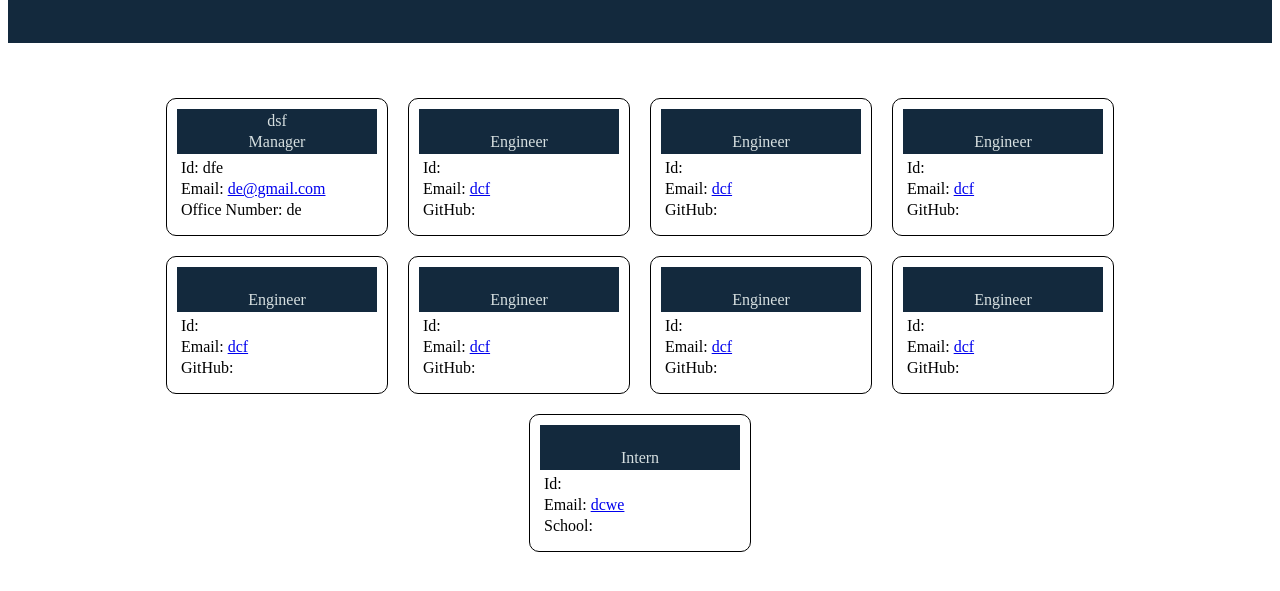
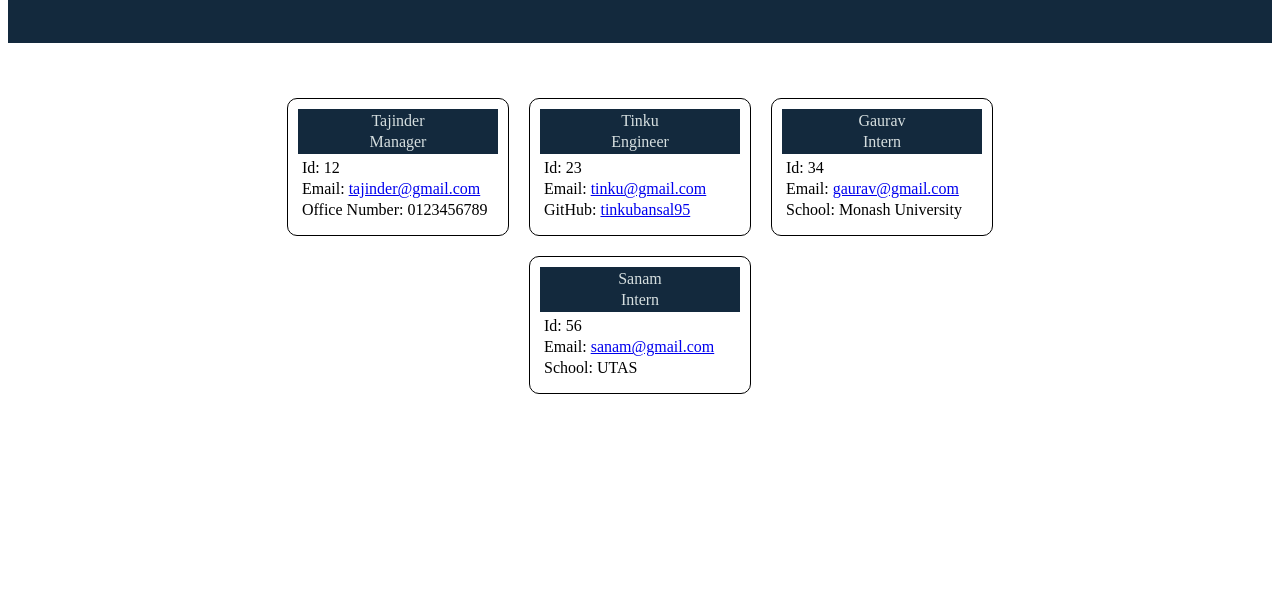
Before and after one commit to tinkubansal95/team-profile-generator, a website: page dist/index.html in a window 1280 px wide. Shown: the part 109-700 px from the top of the page. Drawn offline with Linux system fonts and the light colour scheme.

Commit message:
Edited ReadMe file

```diff
--- a/dist/index.html
+++ b/dist/index.html
@@ -6,7 +6,6 @@
     <title>My Team</title>
     <link rel="stylesheet" href="https://cdnjs.cloudflare.com/ajax/libs/font-awesome/5.11.2/css/all.min.css">
     <link rel="stylesheet" href="style.css" />
-
   </head>
   <body >
     <header>
@@ -16,74 +15,32 @@
     </header>
     <main>
       <section class="team"><section class="card">
-  <header>dsf<br>Manager</header>
+  <header>Tajinder<br>Manager</header>
 <div class ="cardDetails">
-  <div id="Id">Id: dfe</div>
-<div id="email">Email: <a href = "mailto: de@gmail.com">de@gmail.com</a></div>
-<div id="number">Office Number: de</div>
+  <div id="Id">Id: 12</div>
+<div id="email">Email: <a href = "mailto: tajinder@gmail.com">tajinder@gmail.com</a></div>
+<div id="number">Office Number: 0123456789</div>
 </div>
 </section><section class="card">
-  <header><br>Engineer</header>
+  <header>Tinku<br>Engineer</header>
 <div class ="cardDetails">
-  <div id="Id">Id: </div>
-<div id="email">Email: <a href = "mailto: dcf">dcf</a></div>
-<div id="number">GitHub: <a href='https://github.com/' target='_blank'></a></div>
+  <div id="Id">Id: 23</div>
+<div id="email">Email: <a href = "mailto: tinku@gmail.com">tinku@gmail.com</a></div>
+<div id="number">GitHub: <a href='https://github.com/tinkubansal95' target='_blank'>tinkubansal95</a></div>
 </div>
-</section>
-<section class="card">
-  <header><br>Engineer</header>
+</section><section class="card">
+  <header>Gaurav<br>Intern</header>
 <div class ="cardDetails">
-  <div id="Id">Id: </div>
-<div id="email">Email: <a href = "mailto: dcf">dcf</a></div>
-<div id="number">GitHub: <a href='https://github.com/' target='_blank'></a></div>
+  <div id="Id">Id: 34</div>
+<div id="email">Email: <a href = "mailto: gaurav@gmail.com">gaurav@gmail.com</a></div>
+<div id="number">School: Monash University</div>
 </div>
-</section>
-<section class="card">
-  <header><br>Engineer</header>
+</section><section class="card">
+  <header>Sanam<br>Intern</header>
 <div class ="cardDetails">
-  <div id="Id">Id: </div>
-<div id="email">Email: <a href = "mailto: dcf">dcf</a></div>
-<div id="number">GitHub: <a href='https://github.com/' target='_blank'></a></div>
-</div>
-</section>
-<section class="card">
-  <header><br>Engineer</header>
-<div class ="cardDetails">
-  <div id="Id">Id: </div>
-<div id="email">Email: <a href = "mailto: dcf">dcf</a></div>
-<div id="number">GitHub: <a href='https://github.com/' target='_blank'></a></div>
-</div>
-</section>
-<section class="card">
-  <header><br>Engineer</header>
-<div class ="cardDetails">
-  <div id="Id">Id: </div>
-<div id="email">Email: <a href = "mailto: dcf">dcf</a></div>
-<div id="number">GitHub: <a href='https://github.com/' target='_blank'></a></div>
-</div>
-</section>
-<section class="card">
-  <header><br>Engineer</header>
-<div class ="cardDetails">
-  <div id="Id">Id: </div>
-<div id="email">Email: <a href = "mailto: dcf">dcf</a></div>
-<div id="number">GitHub: <a href='https://github.com/' target='_blank'></a></div>
-</div>
-</section>
-<section class="card">
-  <header><br>Engineer</header>
-<div class ="cardDetails">
-  <div id="Id">Id: </div>
-<div id="email">Email: <a href = "mailto: dcf">dcf</a></div>
-<div id="number">GitHub: <a href='https://github.com/' target='_blank'></a></div>
-</div>
-</section>
-<section class="card">
-  <header><br>Intern</header>
-<div class ="cardDetails">
-  <div id="Id">Id: </div>
-<div id="email">Email: <a href = "mailto: dcwe">dcwe</a></div>
-<div id="number">School: </div>
+  <div id="Id">Id: 56</div>
+<div id="email">Email: <a href = "mailto: sanam@gmail.com">sanam@gmail.com</a></div>
+<div id="number">School: UTAS</div>
 </div>
 </section></section>
 </main>
```
Also changed, not shown: README.md.
